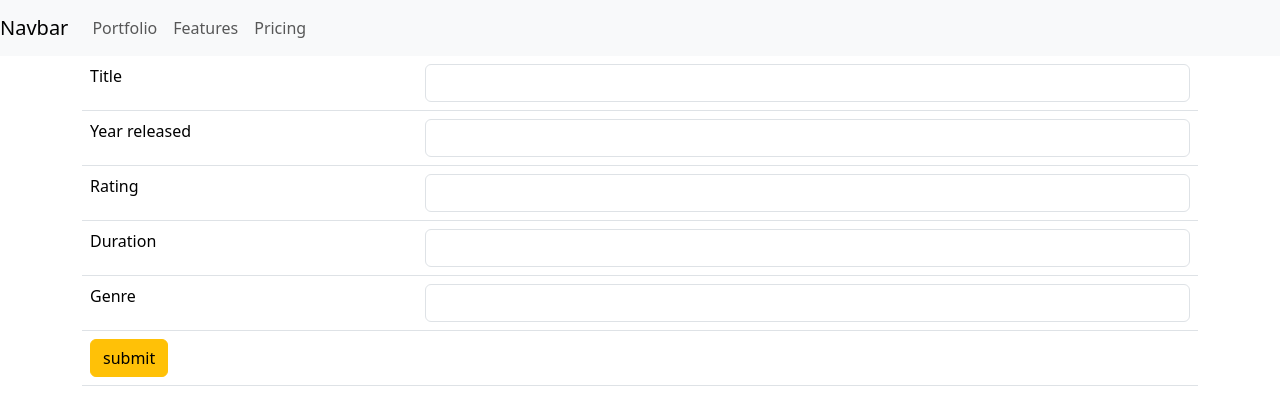
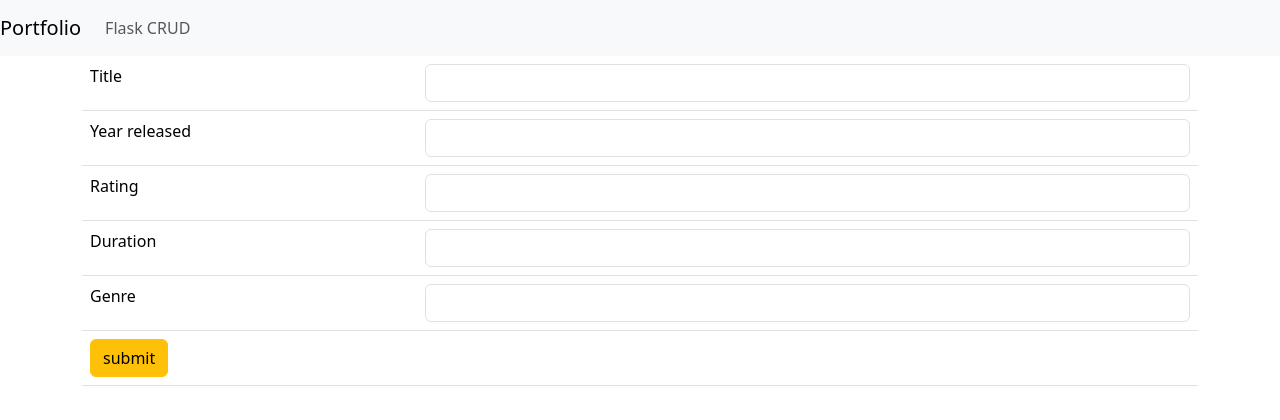
Before and after one commit to cl12acc/FlaskCRUD, a Flask app: page /create in a window 1280 px wide. Shown: the top 420 px of the page. Run offline with Flask 3, Linux system fonts and the light colour scheme.

Commit message:
update nav menu

```diff
--- a/templates/header.html
+++ b/templates/header.html
@@ -5,20 +5,14 @@
 
 {% block body %}
 <nav class="navbar navbar-expand-lg navbar-light bg-light">
-    <a class="navbar-brand" href="#">Navbar</a>
+    <a class="navbar-brand" href="https://cl12acc.github.io/Portfolio/">Portfolio</a>
     <button class="navbar-toggler" type="button" data-toggle="collapse" data-target="#navbarNav" aria-controls="navbarNav" aria-expanded="false" aria-label="Toggle navigation">
       <span class="navbar-toggler-icon"></span>
     </button>
     <div class="collapse navbar-collapse" id="navbarNav">
       <ul class="navbar-nav">
         <li class="nav-item active">
-          <a class="nav-link" href="#">Portfolio <span class="sr-only">(current)</span></a>
-        </li>
-        <li class="nav-item">
-          <a class="nav-link" href="#">Features</a>
-        </li>
-        <li class="nav-item">
-          <a class="nav-link" href="#">Pricing</a>
+          <a class="nav-link" href="#">Flask CRUD <span class="sr-only">(current)</span></a>
         </li>
       </ul>
     </div>
```
